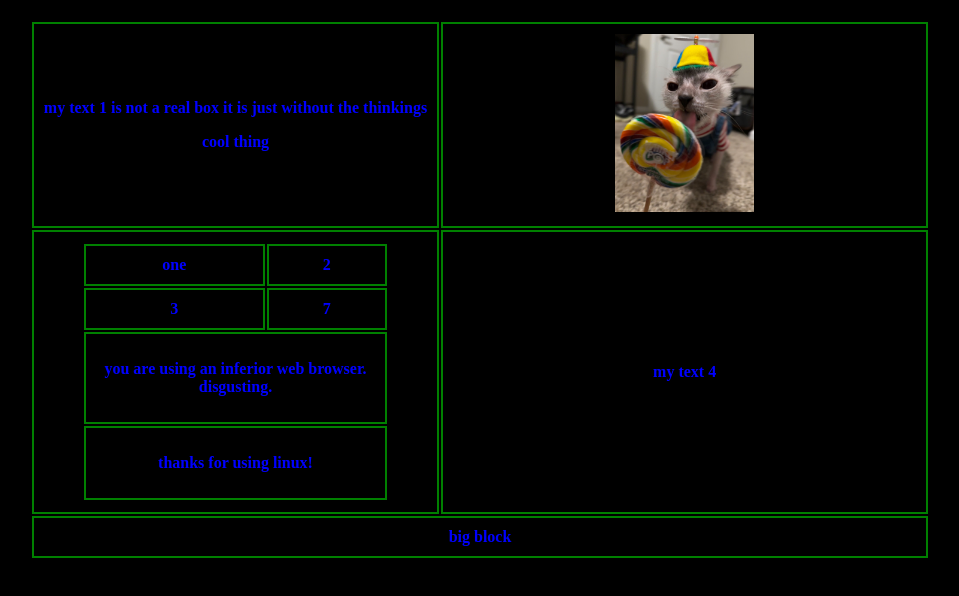
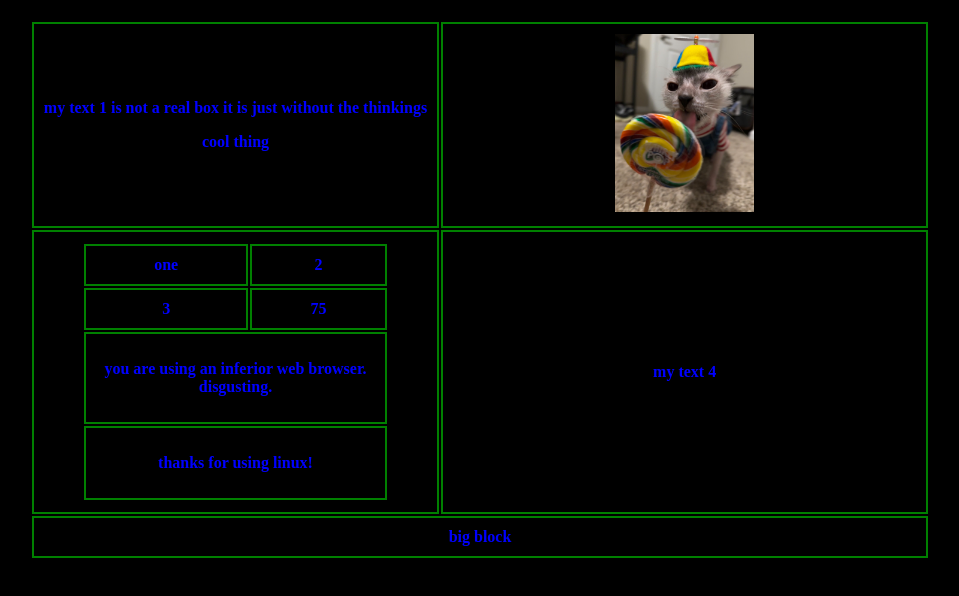
Before and after one commit to Josie5734/JomieLand, a plain HTML site: page index.html in a window 1280 px wide. Shown: the whole page, without its empty margins (160-1119 px from the left). Drawn offline with Linux system fonts and the light colour scheme.

Commit message:
learning to use git cross platform

```diff
--- a/index.html
+++ b/index.html
@@ -32,7 +32,7 @@
                             </tr>
                             <tr>
                                 <th>3</th>
-                                <th>7</th>
+                                <th>75</th>
                             </tr>
                             <tr>
                                 <th colspan="2">
```
